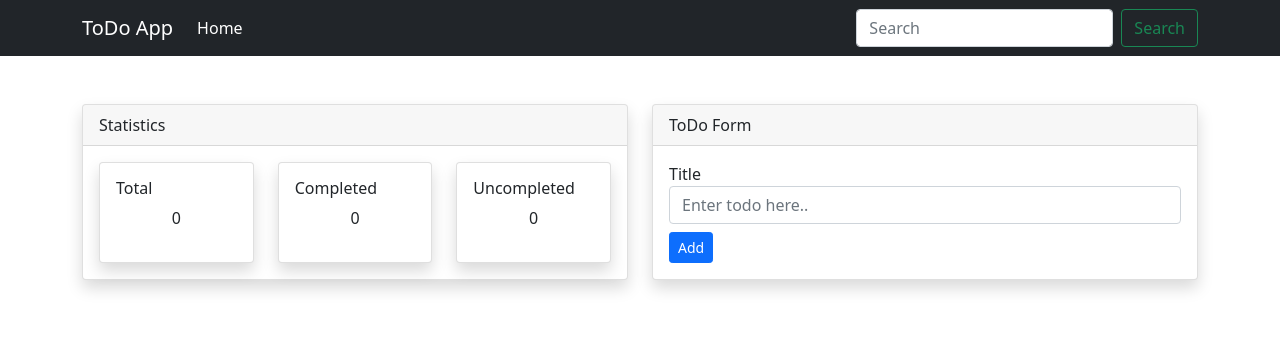
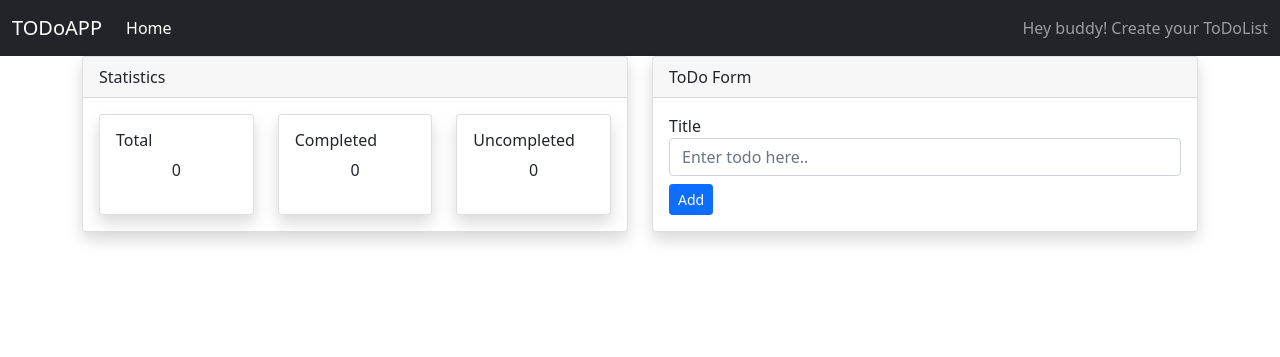
Before and after one commit to jainsparsh75/TODO-APP, a Flask app: page / in a window 1280 px wide. Shown: the top 357 px of the page. Run offline with Flask 2, Linux system fonts and the light colour scheme; data that the repository does not hold is empty.

Commit message:
Update nav.html

```diff
--- a/ToDo-Flask-Application/templates/partial/nav.html
+++ b/ToDo-Flask-Application/templates/partial/nav.html
@@ -1,32 +1,18 @@
-<nav class="navbar navbar-expand-lg navbar-dark bg-dark mb-5">
-	<div class="container">
-		<a class="navbar-brand" href="#">ToDo App</a>
-		<button
-			class="navbar-toggler"
-			type="button"
-			data-bs-toggle="collapse"
-			data-bs-target="#navbarSupportedContent"
-			aria-controls="navbarSupportedContent"
-			aria-expanded="false"
-			aria-label="Toggle navigation"
-		>
+<nav class="navbar navbar-expand-lg bg-body-tertiary navbar-dark bg-dark">
+  <div class="container-fluid">
+    <a class="navbar-brand" href="#">TODoAPP</a>
+    <button class="navbar-toggler" type="button" data-bs-toggle="collapse" data-bs-target="#navbarText" aria-controls="navbarText" aria-expanded="false" aria-label="Toggle navigation">
       <span class="navbar-toggler-icon"></span>
     </button>
-		<div class="collapse navbar-collapse" id="navbarSupportedContent">
+    <div class="collapse navbar-collapse" id="navbarText">
       <ul class="navbar-nav me-auto mb-2 mb-lg-0">
         <li class="nav-item">
           <a class="nav-link active" aria-current="page" href="#">Home</a>
         </li>
       </ul>
-			<form class="d-flex">
-				<input
-					class="form-control me-2"
-					type="search"
-					placeholder="Search"
-					aria-label="Search"
-				/>
-				<button class="btn btn-outline-success" type="submit">Search</button>
-			</form>
+      <span class="navbar-text">
+         Hey buddy! Create your ToDoList
+      </span>
     </div>
   </div>
 </nav>
```
Lines whose indentation alone changed are shown as unchanged.
